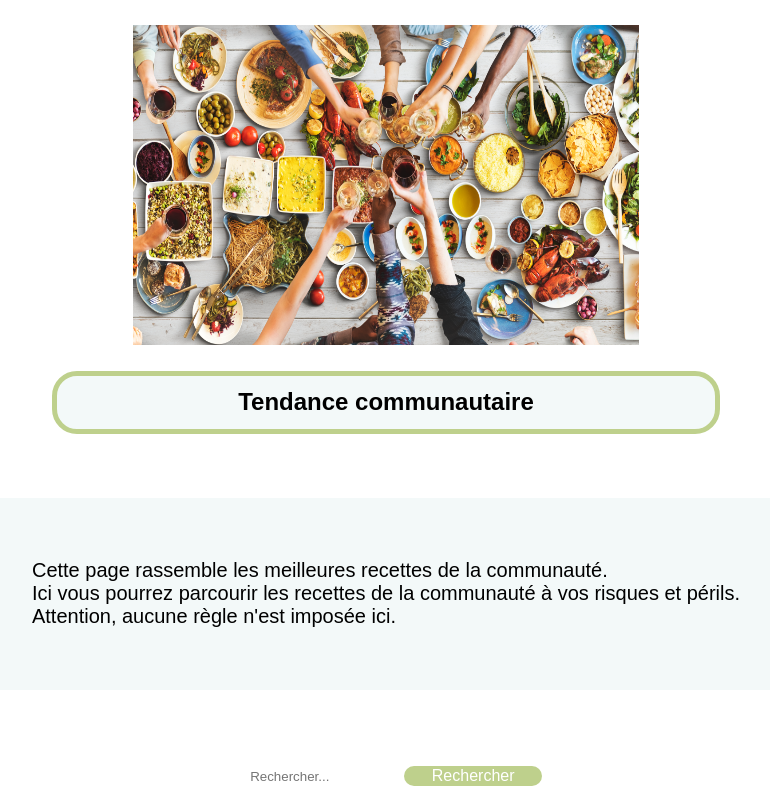
After one commit to G1ul1o/Miamateur, a PHP site: the page made by tendances communautaires.html in a window 1280 px wide. The commit adds this page. Shown: the whole page, without its empty margins (254-1024 px from the left). Run offline with PHP 8.4, Linux system fonts and the light colour scheme.

```diff
--- /dev/null
+++ b/style_communautaire.css
@@ -0,0 +1,89 @@
+.box
+{
+    display: flex;
+    margin-left: 30%;
+    margin-right: 30%;
+    margin-top: 2%;
+    height: 40vh;
+    margin-bottom: 2%;
+}
+
+.box img
+{
+    display: flex;
+    height: 100%;
+    width: 100%;
+    margin-bottom: 5%;
+}
+
+.section h2
+{
+    border: 5px solid;
+    border-color: #bed08c;
+    border-radius: 25px;
+    padding:1%;
+    width: 50%;
+    margin:0 auto 0; /*marge entre haut et en bas de l'encadrement (0) et sur les cotés (auto)*/
+    text-align: center;
+    background-color: #f3f9f9;
+    font-family: Arial, sans-serif;
+}
+
+.conteneur {
+    display: flex;
+    justify-content: center;
+    align-items: center;
+    height: 40vh;
+}
+
+.rectangle {
+    display: flex;
+    width: 80%;
+    height: 60%;
+    background-color: #f3f9f9; /* Couleur */
+    align-items: center; /* centré le texte horizontalement*/
+    justify-content: center; /*centré le texte verticalement*/
+    margin: auto;
+    font-size: 125%;
+    font-family: Arial, sans-serif;
+}
+
+.conteneur-recherche
+{
+    display: flex;
+    border-radius: 20px;
+    justify-content: center;
+    align-items: center;
+}
+
+.conteneur-recherche form {
+    display: flex;
+    justify-content: center;
+    align-items: center;
+    gap: 2%;
+
+}
+
+.conteneur-recherche input[type=text]
+{
+    width: 60%;
+    align-items: center;
+    padding: 12px 20px;
+    margin: 1% 0;
+    box-sizing: border-box;
+    border:none;
+    border-radius: 20px;
+    font-family: Arial, sans-serif;
+}
+
+.conteneur-recherche input[type=submit]
+{
+    margin: 1% 0;
+    border: none;
+    border-radius: 25px;
+    background-color: #bed08c;
+    color: white;
+    width: 50%;
+    font-size: 100%;
+    font-family: Arial, sans-serif;
+}
--- /dev/null
+++ b/tendances communautaires.html
@@ -0,0 +1,34 @@
+<!DOCTYPE html>
+<html lang="en">
+<head>
+  <link rel="stylesheet" href="style_communautaire.css">
+    <meta charset="UTF-8">
+    <title>Tendances communautaires</title>
+</head>
+<body>
+  <div class="box">
+      <img src="friends-happiness-enjoying-dinning-eating-concept.jpeg">
+  </div>
+
+  <div class = "section">
+    <h2>Tendance communautaire</h2>
+  </div>
+
+  <div class="conteneur">
+    <div class="rectangle">
+      <p>Cette page rassemble les meilleures recettes de la communauté.<br>
+      Ici vous pourrez parcourir les recettes de la communauté à vos risques et périls.<br>
+      Attention, aucune règle n'est imposée ici.</p>
+    </div>
+  </div>
+
+  <div class="conteneur-recherche">
+    <form action="#" method="get"> <!-- spécifie l'URL vers laquelle envoyer les données de la recherche (ici, "#" correspond à la même page)-->
+      <input type="text" placeholder="Rechercher...">
+      <input type="submit" value="Rechercher">
+    </form>
+  </div>
+
+
+</body>
+</html>
```
Also changed, not shown: accueil.html (+36 -11 lines), style.css (+5 -5 lines), friends-happiness-enjoying-dinning-eating-concept.jpeg (added).
